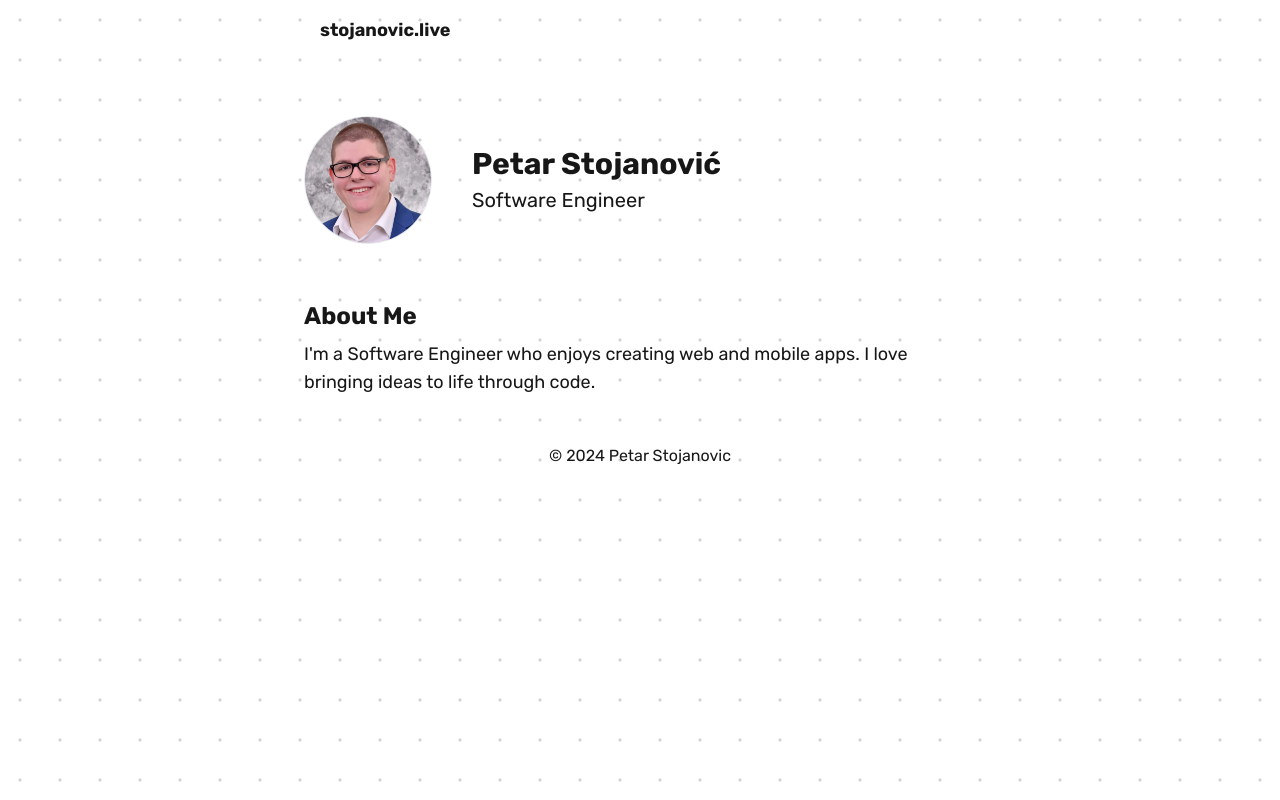
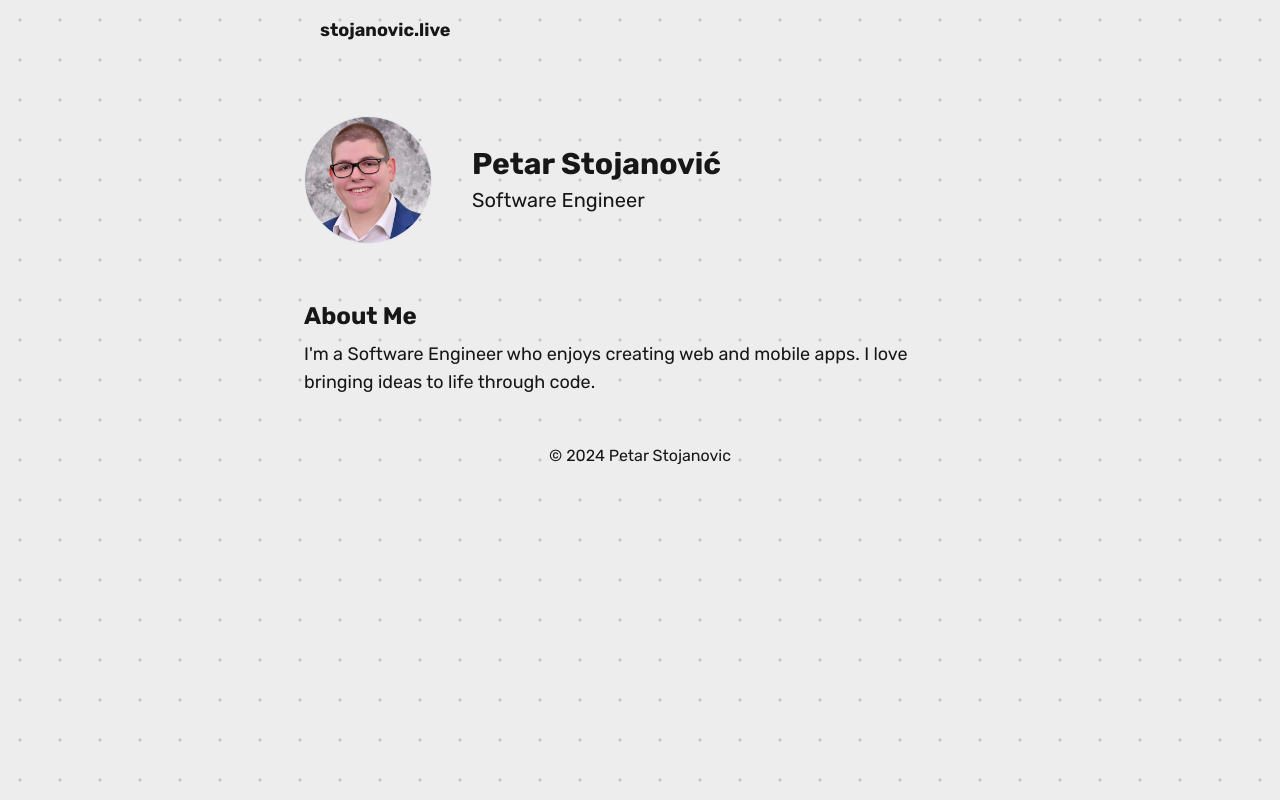
Before and after one commit to petar-stojanovic/stojanovic.live, a Next.js app: page / in a window 1280 px wide. Built offline with nearby package versions, Linux system fonts and the light colour scheme.

Commit message:
changed white backgroudn and added transition

```diff
--- a/app/globals.css
+++ b/app/globals.css
@@ -3,7 +3,7 @@
 @tailwind utilities;
 
 :root {
-  --background: #ffffff;
+  --background: #ededed;
   --foreground: #171717;
   --background-dots: #17171733;
 }
@@ -19,4 +19,6 @@
 body {
   color: var(--foreground);
   background: var(--background);
+
+  transition: all 0.3s;
 }
```
